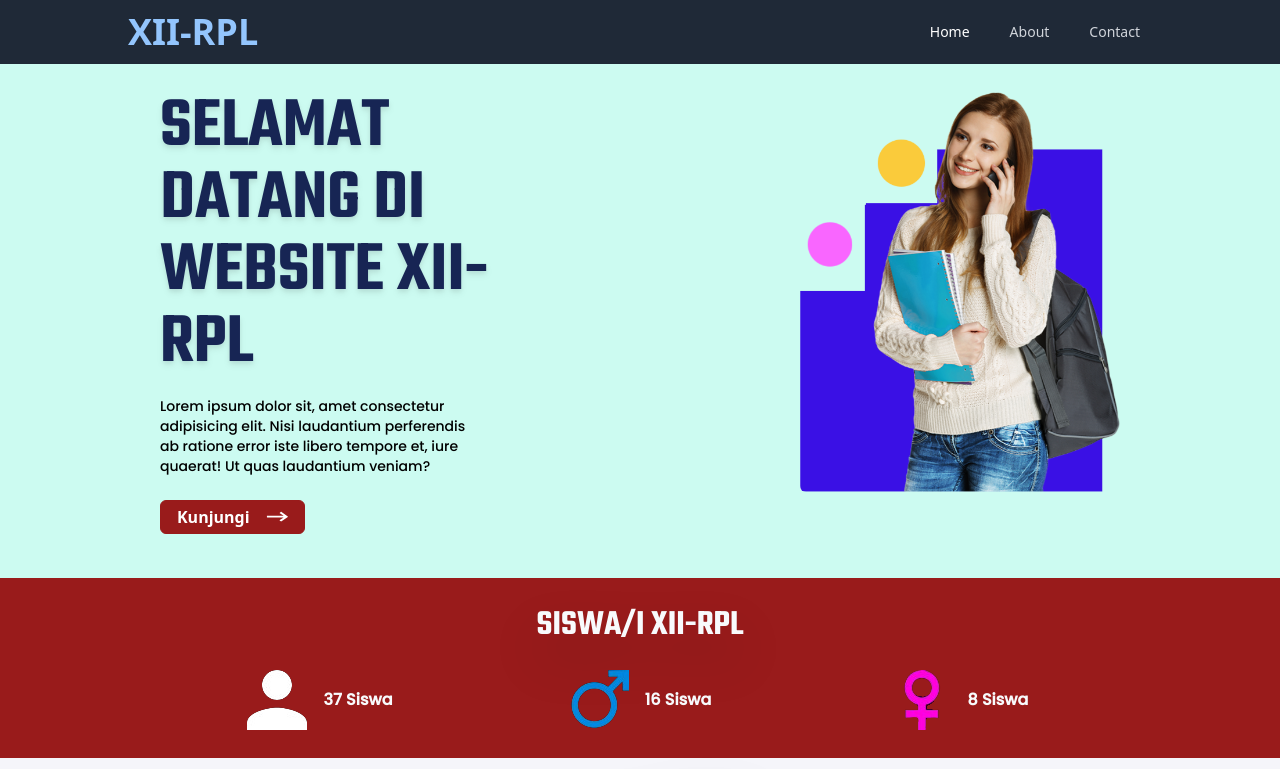
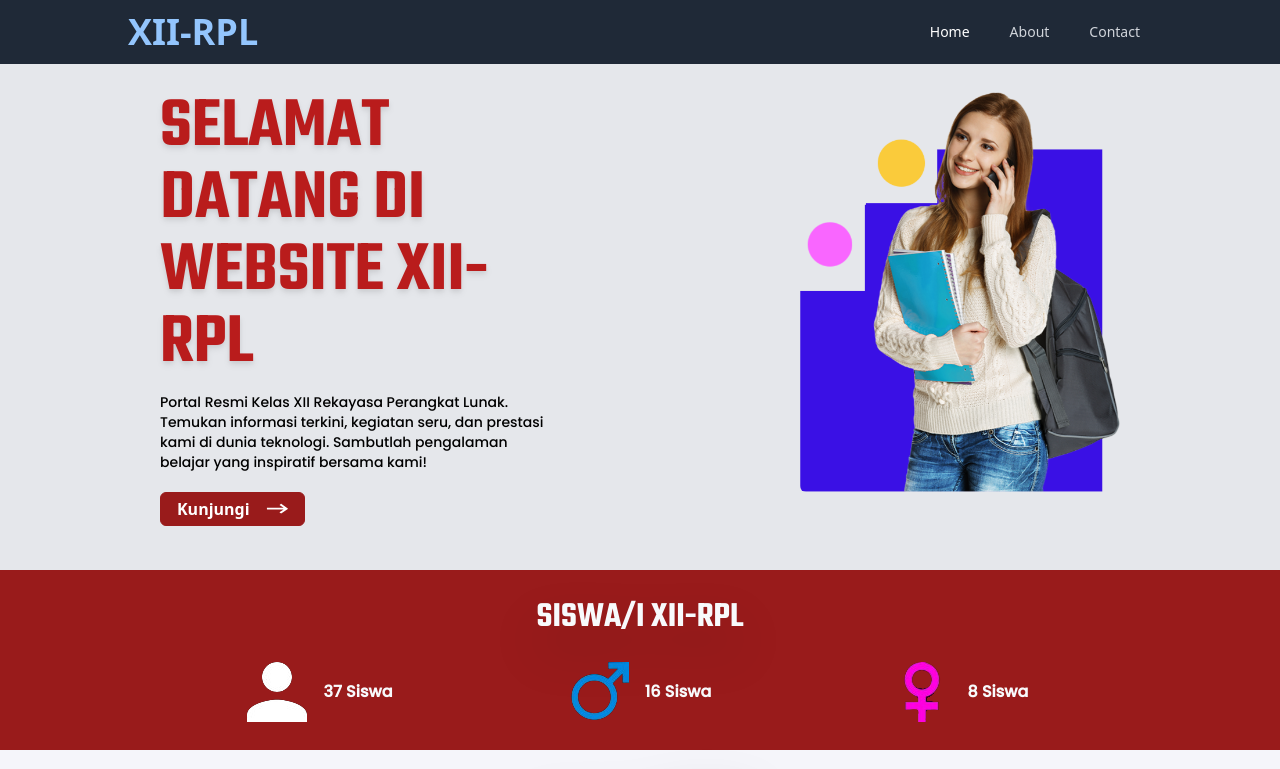
Before and after one commit to XIIRPLSKAONE/xiirplskaone.github.io, a website: page index.html in a window 1280 px wide. Shown: the top 769 px of the page. Drawn offline with nearby package versions, Linux system fonts and the light colour scheme.

Commit message:
update ui home

```diff
--- a/index.html
+++ b/index.html
@@ -49,12 +49,12 @@
     <!-- close navbar -->
 
     <!-- header -->
-    <section class="flex flex-col bg-teal-100 md:flex-row lg:px-40 px-2 md:justify-between py-7">
+    <section class="flex flex-col bg-gray-200 md:flex-row lg:px-40 px-2 md:justify-between py-7">
       <!-- kiri header -->
       <div class="flex flex-col justify-center">
-        <h2 class="text-center text-5xl text md:text-left md:text-7xl text-blue-950 teko lg:mr-64 drop-shadow-md md:mr-40">SELAMAT DATANG DI WEBSITE XII-RPL</h2>
-        <p class="text-center md:text-left lg:mr-80 md:mr-40 py-4 poppins text-sm">
-          Lorem ipsum dolor sit, amet consectetur adipisicing elit. Nisi laudantium perferendis ab ratione error iste libero tempore et, iure quaerat! Ut quas laudantium veniam?
+        <h2 class="text-center text-5xl text md:text-left md:text-7xl text-red-700 teko lg:mr-56 drop-shadow-md md:mr-32">SELAMAT DATANG DI WEBSITE XII-RPL</h2>
+        <p class="text-center md:text-left lg:mr-64 md:mr-32 py-3 poppins text-sm">
+          Portal Resmi Kelas XII Rekayasa Perangkat Lunak. Temukan informasi terkini, kegiatan seru, dan prestasi kami di dunia teknologi. Sambutlah pengalaman belajar yang inspiratif bersama kami!
         </p>
         <button class="border border-red-800 w-fit px-4 py-1 mt-2 rounded-md bg-red-800 text-white font-semibold mx-auto mb-4 md:mx-0 flex">
           Kunjungi
```
